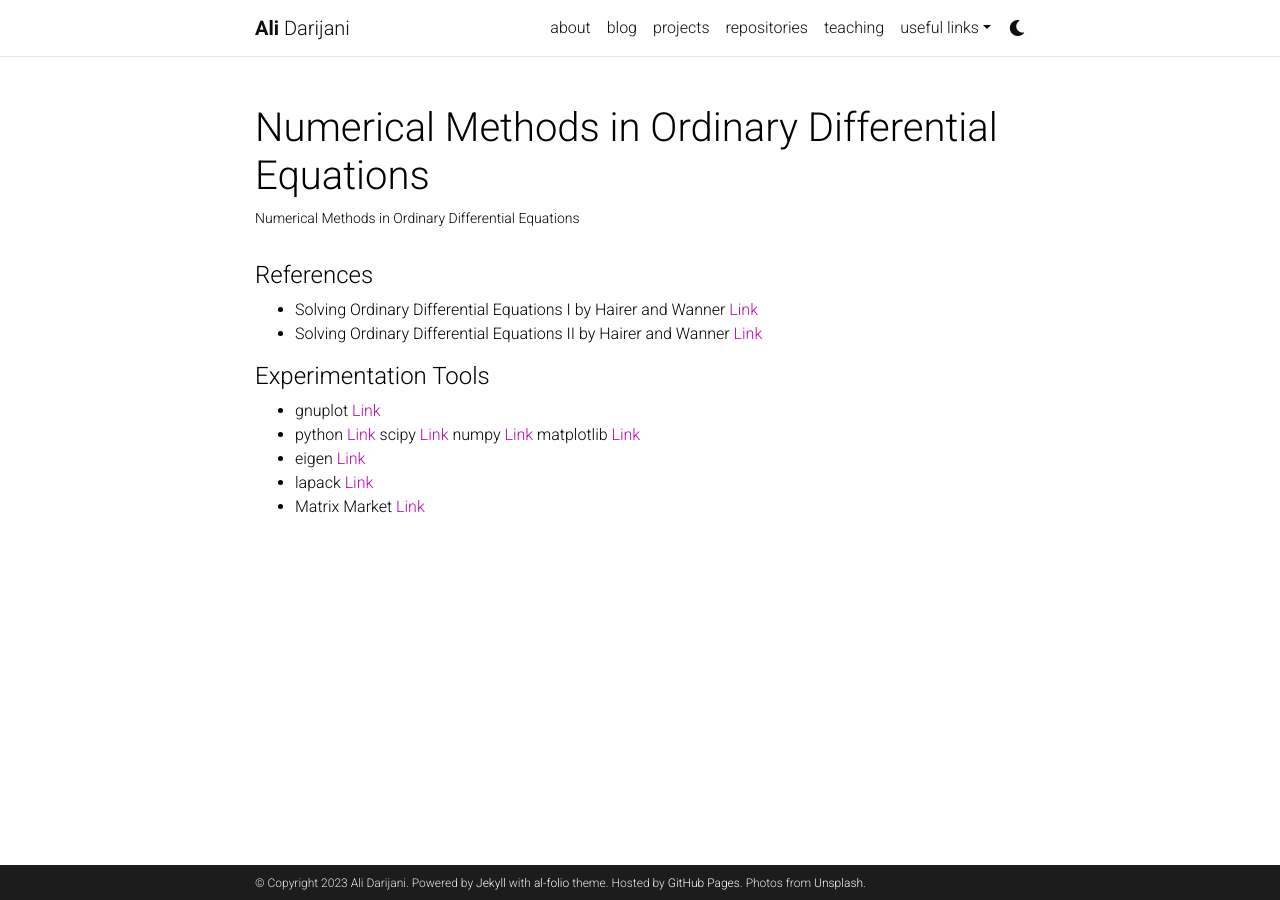
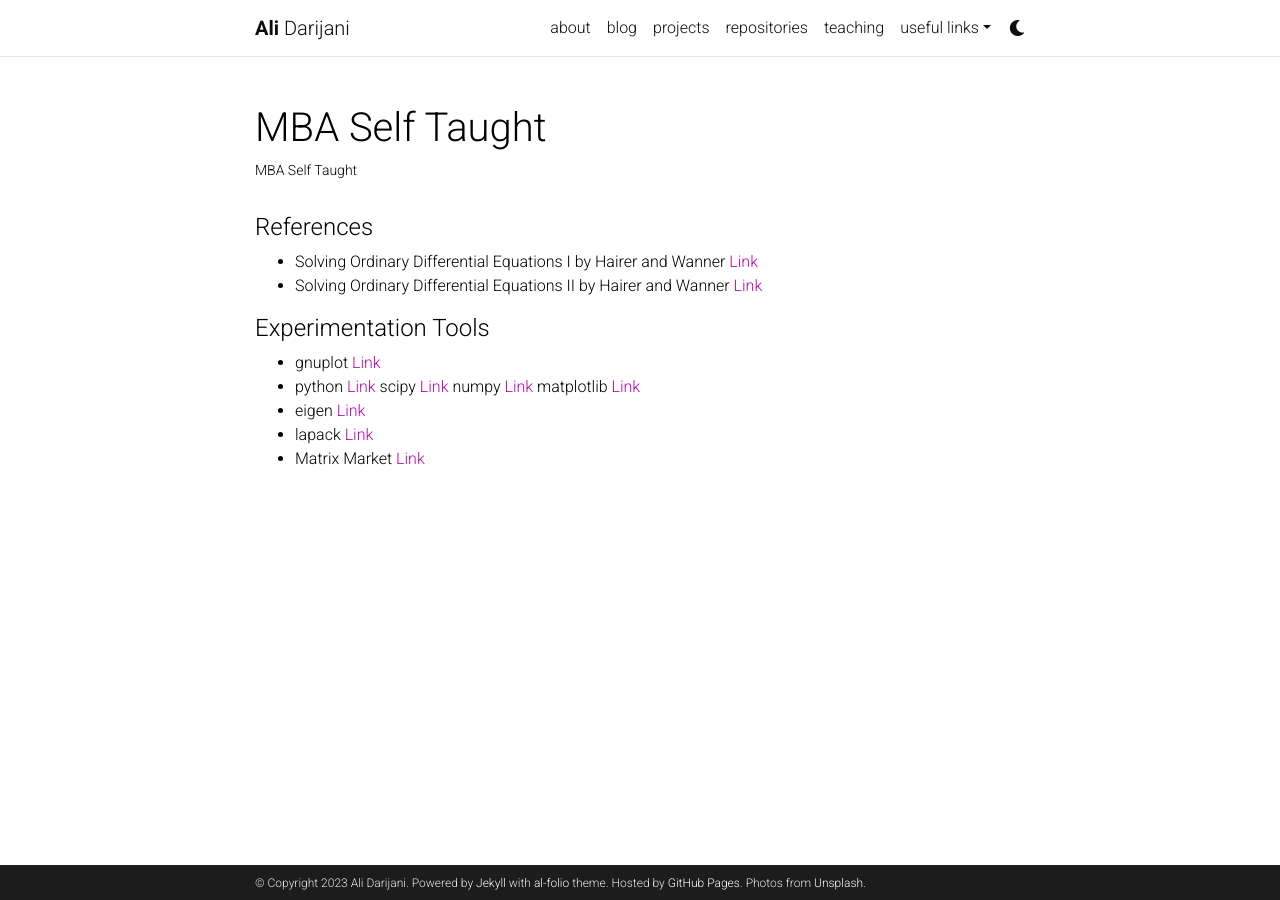
Before and after one commit to adarijani/adarijani.github.io_archived, a Jekyll site: the page built from _projects/MBA.md, in a window 1280 px wide. Built offline with Jekyll 4.4.1, drawn with Linux system fonts in a browser that asks for light colours; comment, search, counter and statistics services are not loaded; a style sheet for code colours, icons or effects is not loaded.

Commit message:
Update and rename numerical_ode.md to MBA.md

```diff
--- a/_projects/numerical_ode.md
+++ b/_projects/MBA.md
@@ -1,10 +1,10 @@
 ---
 layout: page
-title: Numerical Methods in Ordinary Differential Equations
-description: Numerical Methods in Ordinary Differential Equations
-img: assets/img/svg/numerical_ode.svg
-importance: 12
-category: teaching
+title: MBA Self Taught
+description:  MBA Self Taught
+img: assets/img/svg/mba.svg
+importance: 1
+category: personal plans
 ---
 
 #### References
```
